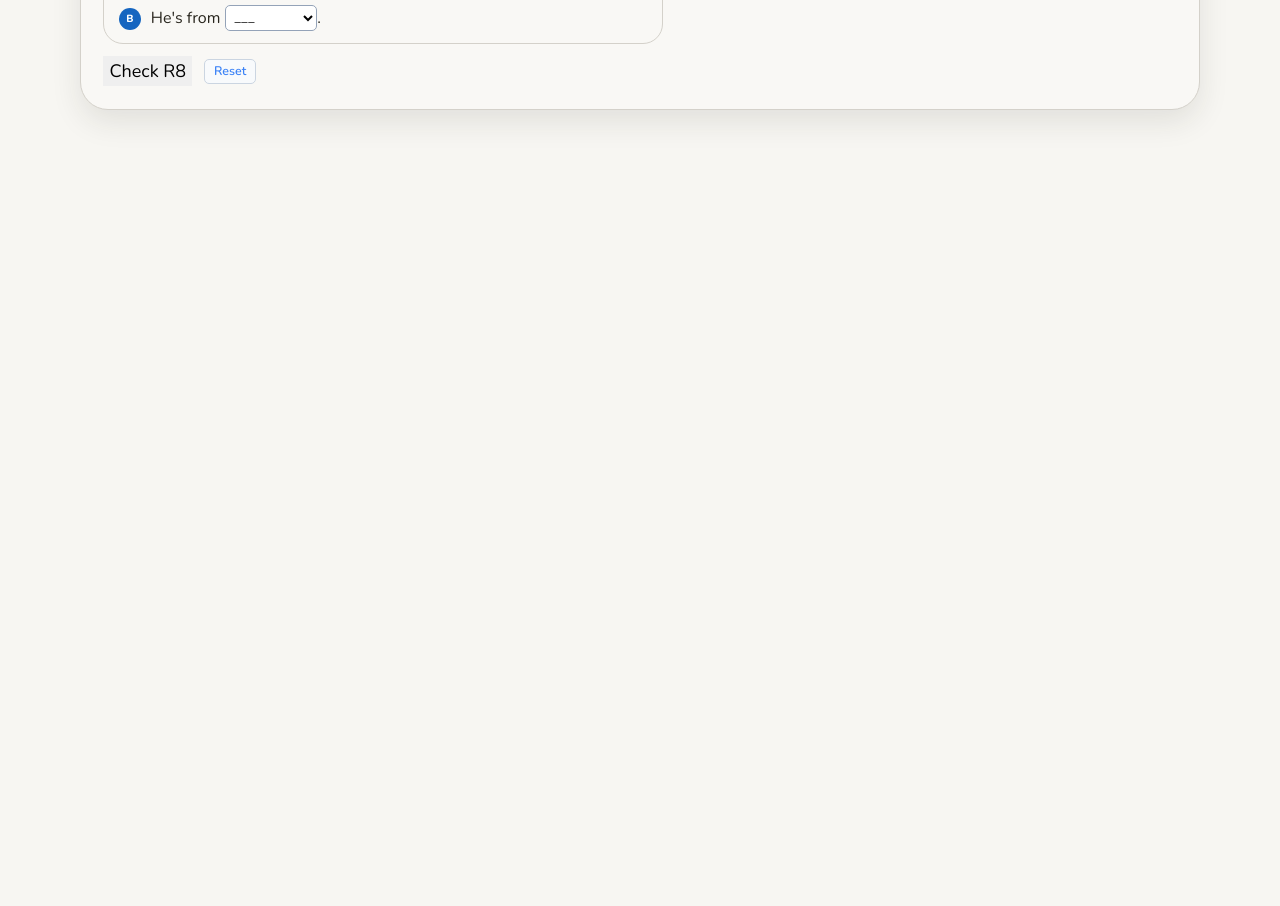
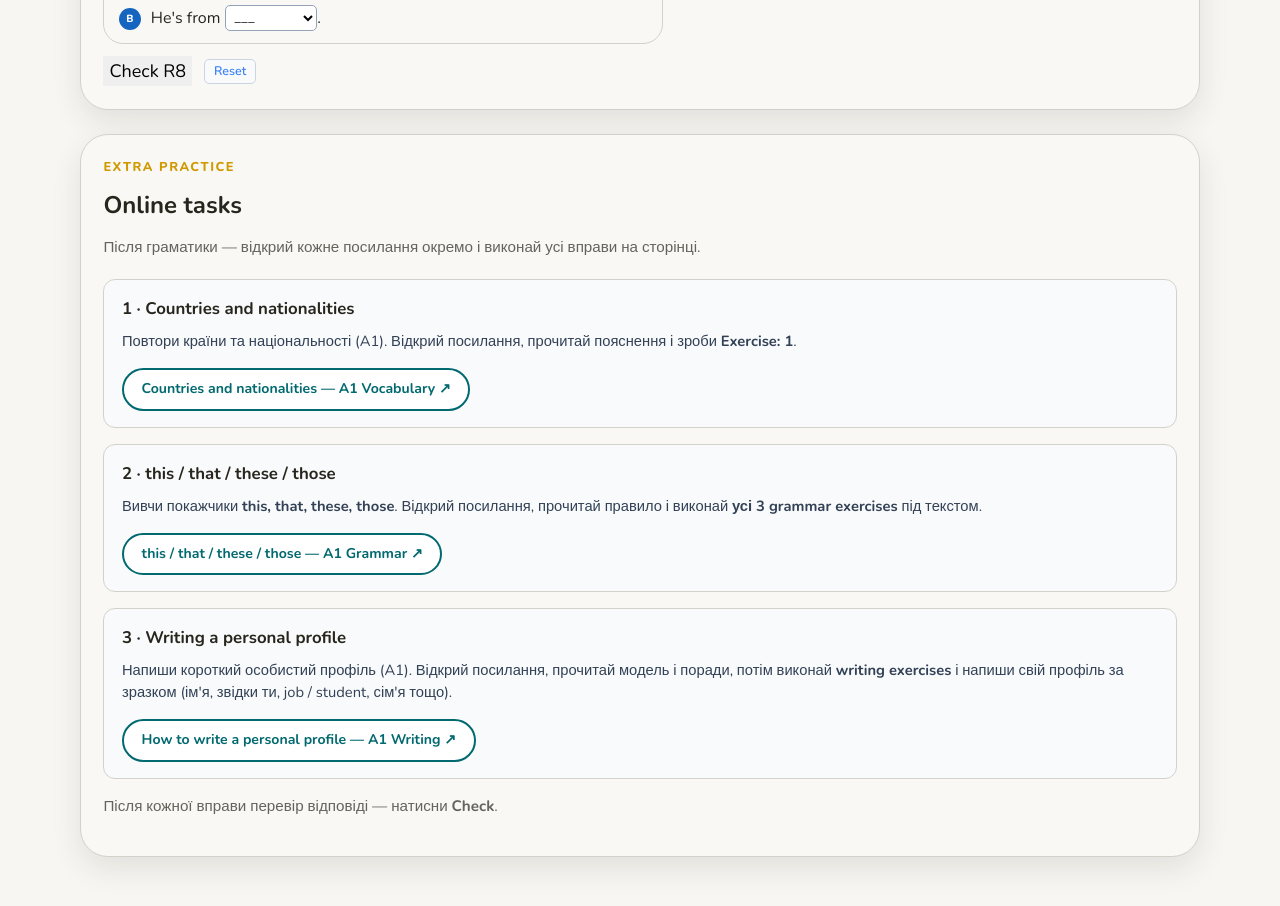
Before and after one commit to NatalinaMatioshko/english-simple-trainer, a React (Vite) app: page /hw-26 in a window 1280 px wide. Shown: the part 2780-3686 px from the top of the page. Before the commit the page ends 2954 px from the top, so only its background shows below. Built offline with nearby package versions, Linux system fonts and the light colour scheme.

Commit message:
feat(hw26): add online tasks with clear instructions
Add Test-English links at the end of HW26 (countries, this/that,
personal profile) with step-by-step Ukrainian instructions.

```diff
--- a/src/pages/HW26.tsx
+++ b/src/pages/HW26.tsx
@@ -700,6 +700,75 @@ export default function HW26() {
           </button>
         </div>
       </section>
+
+      {/* Online tasks · after grammar */}
+      <section className="lesson22-block panel">
+        <div className="lesson22-section-head">
+          <p className="page-kicker">Extra practice</p>
+          <h2>Online tasks</h2>
+          <p className="lesson22-section-desc">
+            Після граматики — відкрий кожне посилання окремо і виконай усі
+            вправи на сторінці.
+          </p>
+        </div>
+
+        <div className="l26-hw-links">
+          <article className="l26-hw-link-card">
+            <h3>1 · Countries and nationalities</h3>
+            <p>
+              Повтори країни та національності (A1). Відкрий посилання, прочитай
+              пояснення і зроби <strong>Exercise: 1</strong>.
+            </p>
+            <a
+              className="l22-external-link"
+              href="https://test-english.com/vocabulary/a1/countries-and-nationalities-a1-english-vocabulary/"
+              target="_blank"
+              rel="noopener noreferrer"
+            >
+              Countries and nationalities — A1 Vocabulary ↗
+            </a>
+          </article>
+
+          <article className="l26-hw-link-card">
+            <h3>2 · this / that / these / those</h3>
+            <p>
+              Вивчи покажчики <strong>this, that, these, those</strong>. Відкрий
+              посилання, прочитай правило і виконай{" "}
+              <strong>усі 3 grammar exercises</strong> під текстом.
+            </p>
+            <a
+              className="l22-external-link"
+              href="https://test-english.com/grammar-points/a1/this-that-these-those/"
+              target="_blank"
+              rel="noopener noreferrer"
+            >
+              this / that / these / those — A1 Grammar ↗
+            </a>
+          </article>
+
+          <article className="l26-hw-link-card">
+            <h3>3 · Writing a personal profile</h3>
+            <p>
+              Напиши короткий особистий профіль (A1). Відкрий посилання, прочитай
+              модель і поради, потім виконай <strong>writing exercises</strong>{" "}
+              і напиши свій профіль за зразком (ім'я, звідки ти, job / student,
+              сім'я тощо).
+            </p>
+            <a
+              className="l22-external-link"
+              href="https://test-english.com/writing/a1/how-to-write-a-personal-profile-a1-english-writing/"
+              target="_blank"
+              rel="noopener noreferrer"
+            >
+              How to write a personal profile — A1 Writing ↗
+            </a>
+          </article>
+        </div>
+        <p className="lesson22-section-desc" style={{ marginTop: "1rem" }}>
+          Після кожної вправи перевір відповіді — натисни <strong>Check</strong>
+          .
+        </p>
+      </section>
     </div>
   );
 }
--- a/src/pages/Homework.tsx
+++ b/src/pages/Homework.tsx
@@ -10,6 +10,18 @@ const homeworkByLesson = [
       { type: "text", text: "Transform drill — be: he/she/it" },
       { type: "text", text: "Three drills: substitution, Q–A, correction" },
       { type: "text", text: "Listening R8: Patrick — listen and complete" },
+      {
+        type: "text",
+        text: "Online: Countries and nationalities (test-english vocabulary)",
+      },
+      {
+        type: "text",
+        text: "Online: this / that / these / those (test-english grammar)",
+      },
+      {
+        type: "text",
+        text: "Online: Write a personal profile (test-english writing)",
+      },
     ],
   },
   {
--- a/src/styles/lesson26.css
+++ b/src/styles/lesson26.css
@@ -370,3 +370,33 @@
     width: 156px;
   }
 }
+
+/* ── HW26 · external task links ───────────────────────────── */
+
+.l26-hw-links {
+  display: grid;
+  gap: 1rem;
+}
+
+.l26-hw-link-card {
+  padding: 1rem 1.1rem;
+  border: 1px solid var(--color-border, #e2e8f0);
+  border-radius: 12px;
+  background: #f8fafc;
+}
+
+.l26-hw-link-card h3 {
+  margin: 0 0 0.45rem;
+  font-size: 1.05rem;
+}
+
+.l26-hw-link-card p {
+  margin: 0 0 0.35rem;
+  font-size: 0.92rem;
+  line-height: 1.5;
+  color: #334155;
+}
+
+.l26-hw-link-card .l22-external-link {
+  margin-top: 0.65rem;
+}
```
Also changed, not shown: public/images/lesson27/families-listening.png (added), public/images/lesson27/families-tree.png (added).
